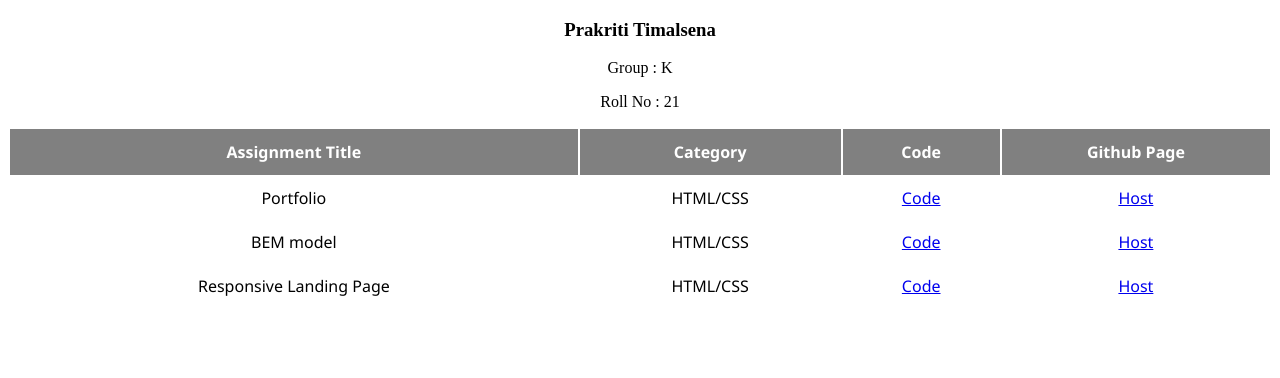
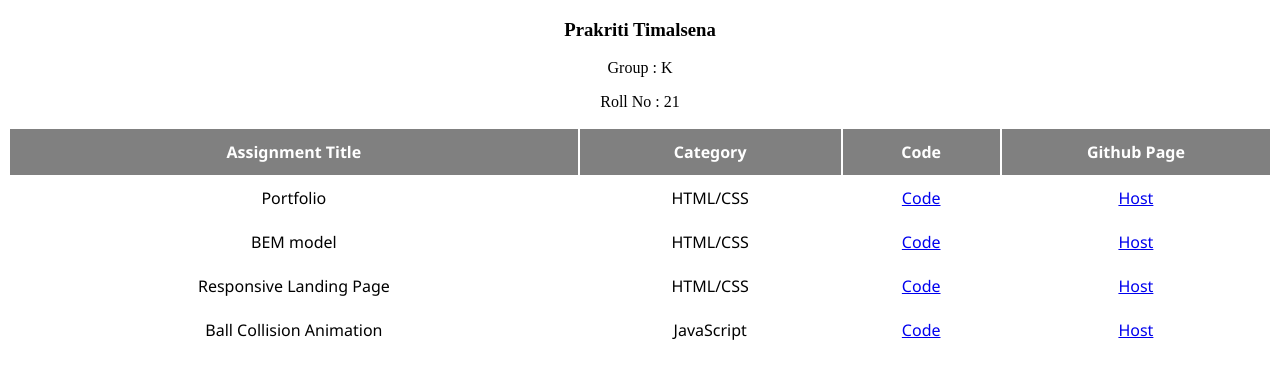
Before and after one commit to Prakriti03/LF-Assignment-Table, a plain HTML site: page index.html in a window 1280 px wide. Drawn offline with Linux system fonts and the light colour scheme.

Commit message:
Add Assignment-4 JS

```diff
--- a/index.html
+++ b/index.html
@@ -28,7 +28,7 @@
         <tr>
             <td>BEM model</th>
             <td>HTML/CSS</th>
-            <td><a href="https://github.com/Prakriti03/LF-Assignments.git">Code</a></th>
+            <td><a href="https://github.com/Prakriti03/LF-Assignments/tree/BEM">Code</a></th>
             <td><a href="https://prakriti03.github.io/LF-Assignments/">Host</a></th>
         </tr>
         <tr>
@@ -37,6 +37,12 @@
             <td><a href="https://github.com/Prakriti03/LF-Responsive-Landing-Page.git">Code</a></th>
             <td><a href="https://prakriti03.github.io/LF-Responsive-Landing-Page/">Host</a></th>
         </tr>
+        <tr>
+            <td>Ball Collision Animation</th>
+            <td>JavaScript</th>
+            <td><a href="https://github.com/Prakriti03/Ball-Collision.git">Code</a></th>
+            <td><a href="https://prakriti03.github.io/Ball-Collision/">Host</a></th>
+        </tr>
 
       </table>
 
```
